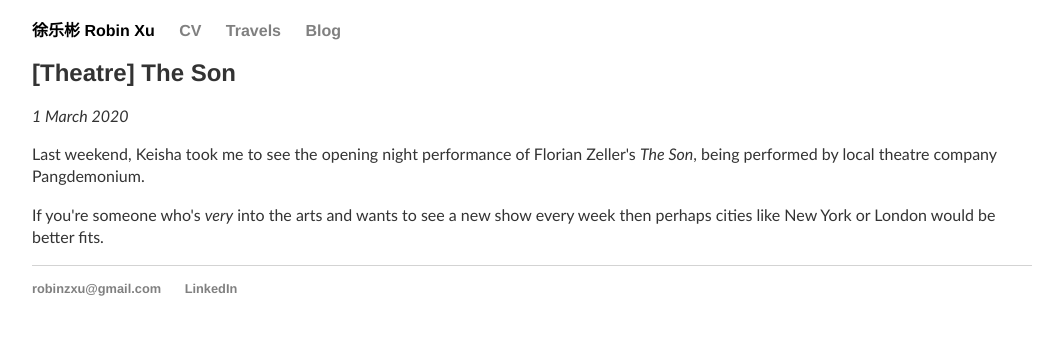
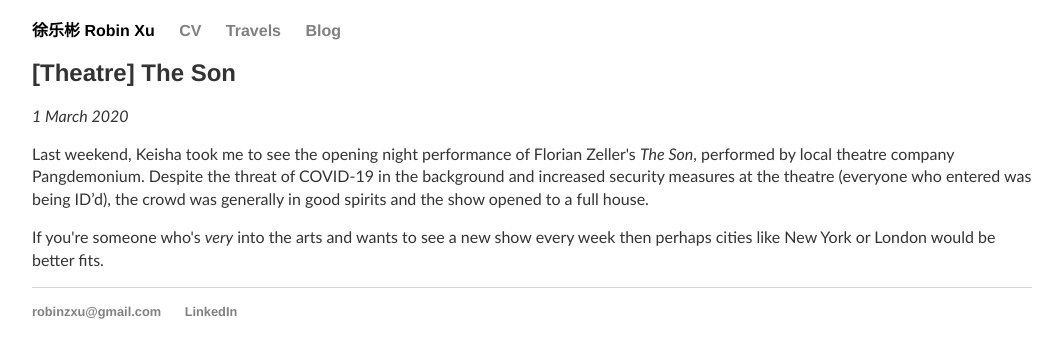
Before and after one commit to robinzxu/robinzxu.github.io, a Jekyll site: the page built from _posts/2020-03-01-theatre-the-son.md, in a window 1280 px wide. Shown: the top 358 px of the page, without its empty margins (108-1170 px from the left). Built offline with Jekyll 4.4.1, drawn with Linux system fonts in a browser that asks for light colours.

Commit message:
Update 2020-03-01-theatre-the-son.md

```diff
--- a/_posts/2020-03-01-theatre-the-son.md
+++ b/_posts/2020-03-01-theatre-the-son.md
@@ -4,6 +4,6 @@ title: "[Theatre] The Son"
 date: 2020-03-01
 ---
 
-Last weekend, Keisha took me to see the opening night performance of Florian Zeller\'s *The Son*, being performed by local theatre company Pangdemonium.
+Last weekend, Keisha took me to see the opening night performance of Florian Zeller\'s *The Son*, performed by local theatre company Pangdemonium. Despite the threat of COVID-19 in the background and increased security measures at the theatre (everyone who entered was being ID'd), the crowd was generally in good spirits and the show opened to a full house.
 
 If you\'re someone who\'s *very* into the arts and wants to see a new show every week then perhaps cities like New York or London would be better fits.
```
